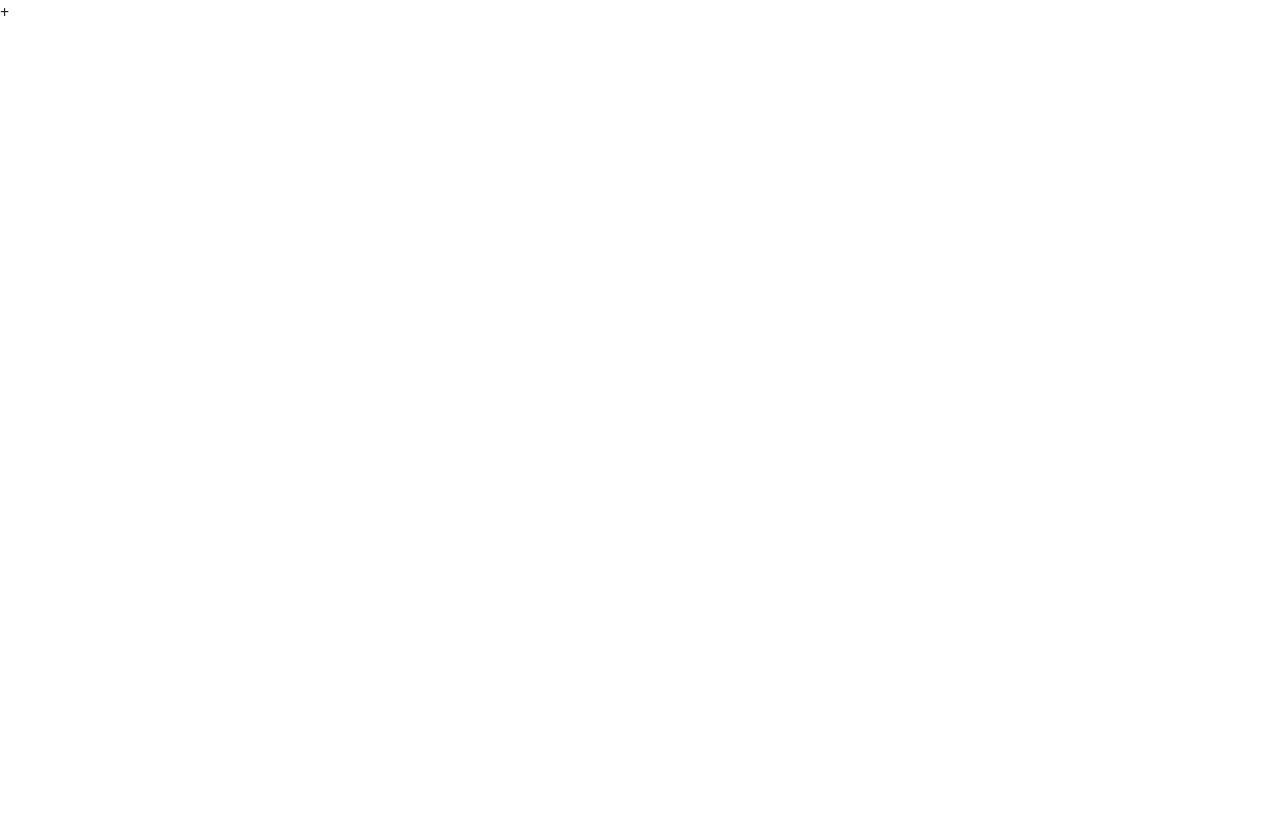
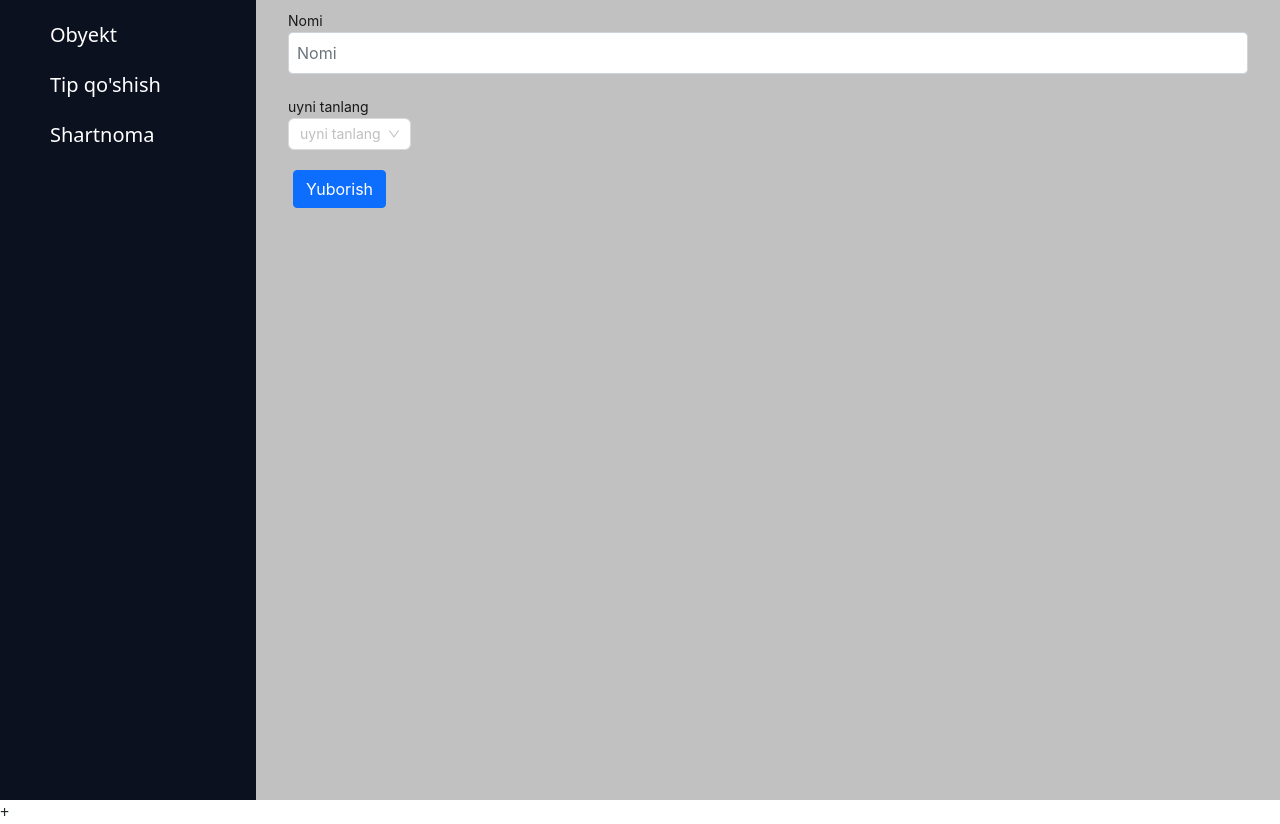
Before and after one commit to bekzodjonganiyev/darxon-house-crm, a React (Create React App) app: page /object-dom in a window 1280 px wide. Before the commit this address had no page. Before the commit the page ends 800 px from the top, so only its background shows below. Built offline with nearby package versions, Linux system fonts and the light colour scheme.

Commit message:
dom qo'shish

```diff
--- a/package.json
+++ b/package.json
@@ -12,9 +12,7 @@
     "axios": "^1.2.1",
     "date-format-parse": "^0.2.7",
     "formik": "^2.2.9",
-
     "react": "^18.2.0",
-
     "react-dom": "^18.2.0",
     "react-input-mask": "^2.0.4",
     "react-number-format": "^5.1.2",
--- a/src/App.jsx
+++ b/src/App.jsx
@@ -9,6 +9,7 @@ import Type from "./pages/type/Type";
 import ShartnomaView from "./pages/shartnoma/ShartnomaView";
 import CreateObject from "./pages/object/CreateObject";
 import TypeObekt from './pages/type/TypeObekt';
+import DomObject from "./pages/dom/DomObject";
 function App() {
   return (
     <div className="App">
@@ -21,6 +22,7 @@ function App() {
           <Route path="/shartnoma-view" element={<ShartnomaView />} />
           <Route path="/create-object" element={<CreateObject />} />
           <Route path="/type-object" element={<TypeObekt />} />
+          <Route path="/object-dom" element={<DomObject />} />
         </Route>
       </Routes>
     </div>
--- /dev/null
+++ b/src/pages/dom/DomObject.jsx
@@ -0,0 +1,43 @@
+import React from 'react'
+import { Form, Input, Checkbox, Button, Select } from "antd";
+const DomObject = () => {
+    const selectDom = [
+      { value: "1", label: "1-4 qavat" },
+      { value: "2", label: "2-9 qavat" },
+      { value: "3", label: "2-12 qavat" },
+    ];
+  return (
+    <div>
+      <div className="container">
+        <div className="row">
+          <Form onSubmit>
+            <span className="form-label__text">Nomi</span>
+            <br />
+            <Input
+              name="name"
+              placeholder="Nomi"
+              className="form-control p-2"
+              required
+            />
+            <br />
+            <div className="col-md-6">
+              <span>uyni tanlang</span>
+              <br />
+              <Select
+                options={selectDom}
+                placeholder="uyni tanlang"
+
+                required
+              />
+            </div>
+            <button className="btn btn-primary obyekt__btn" type="submit">
+              Yuborish
+            </button>
+          </Form>
+        </div>
+      </div>
+    </div>
+  );
+}
+
+export default DomObject
```
